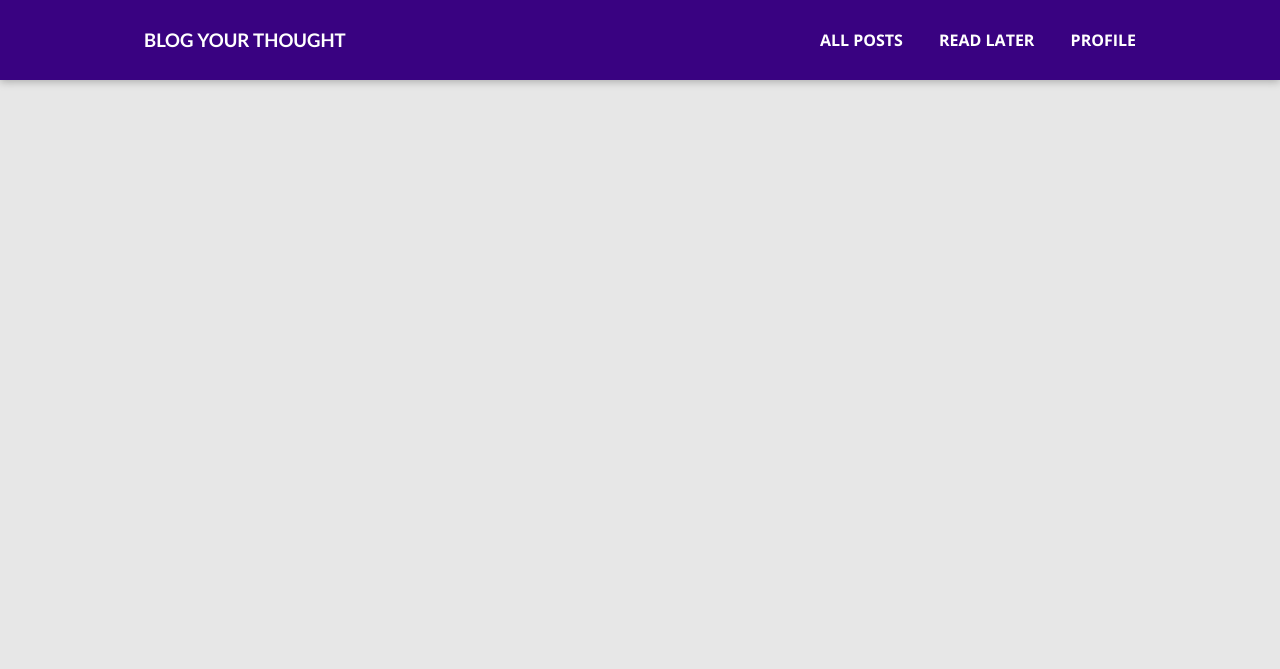
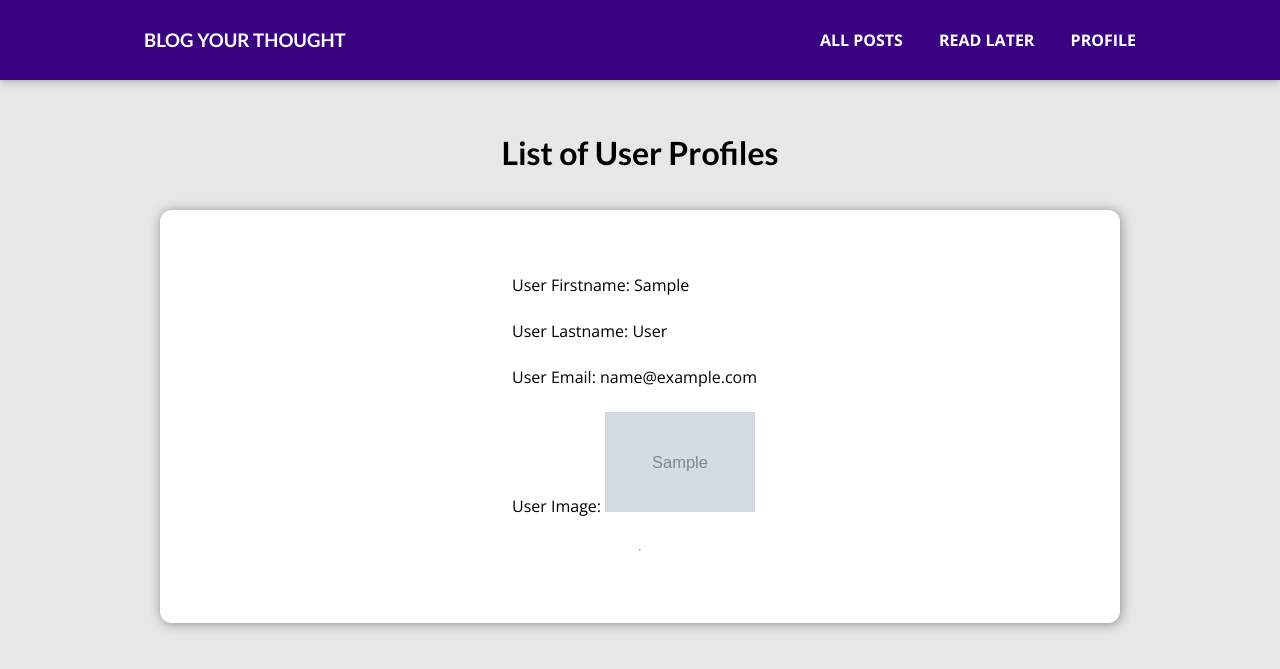
Before and after one commit to snadi043/BLOGSAPPLICATION, a Django app: page /user-profile-list in a window 1280 px wide. Shown: the top 669 px of the page. Run offline with Django 5.2, Linux system fonts and the light colour scheme; tables that the repository leaves empty hold one stand-in row (values such as "Sample post"); grey boxes marked "Sample" are stand-in pictures.

Commit message:
Implemented the UserProfile Feature in the myblogs application.

```diff
--- a/myblogs/admin.py
+++ b/myblogs/admin.py
@@ -2,7 +2,7 @@ from django.contrib import admin
 
 # Register your models here.
 
-from .models import Author,Blog,Tag,ReviewsModel
+from .models import Author,Blog,Tag,UserProfile,ReviewsModel
 
 class BlogAdmin(admin.ModelAdmin):
     list_display = ["title", "author", "slug", "updatedOn"]
@@ -19,8 +19,12 @@ class TagAdmin(admin.ModelAdmin):
 class ReviewAdmin(admin.ModelAdmin):
     list_display = ["reviewer_name", "reviewer_rating", "blog"]
 
+class UserAdmin(admin.ModelAdmin):
+    list_display = ["first_name", "last_name", "email"]
+
 
 admin.site.register(Author, AuthorAdmin)
 admin.site.register(Blog, BlogAdmin)
 admin.site.register(Tag, TagAdmin)
 admin.site.register(ReviewsModel, ReviewAdmin)
+admin.site.register(UserProfile, UserAdmin)
--- a/myblogs/models.py
+++ b/myblogs/models.py
@@ -83,8 +83,19 @@ class ReviewsModel(models.Model):
         def __str__(self):
             return str(self.blog.title)
 
-class UserProfileImage(models.Model):
+class UserProfile(models.Model):
+    first_name = models.CharField(null=True, max_length=10)
+    last_name = models.CharField(null=True, max_length=10)
+    email = models.EmailField()
     userImage = models.FileField(upload_to="myblogs/images/uploads", null=True)
+
+    class Meta:
+        verbose_name = "User"
+        verbose_name_plural = "Users"
+
+        def __str__(self):
+            return str(self.first_name)
+
 
 # class CommentsModel(models.Model):
 #     username = models.CharField(null=True, unique=True)
--- /dev/null
+++ b/myblogs/static/myblogs/css/user-profile-list.css
@@ -0,0 +1,31 @@
+.user-profiles{
+    display: flex;
+    flex-direction: column;
+    padding: 7rem 5rem;
+    text-align: center;
+}
+
+.user-profiles-list{
+    background-color: white;
+    padding: 2rem;
+    border-radius: 12px;
+    width: 60rem;
+    margin: -6rem auto 2rem auto;
+    box-shadow: 1px 1px 12px rgba(0, 0, 0, 0.4);
+}
+
+.user-profiles-list ul{
+    display: flex;
+    flex-direction: column;
+    align-items: flex-start;
+    padding:2rem 20rem
+}
+
+.user-profiles-list li{
+    list-style: none;
+}
+
+.user-profiles-list img{
+    height:100px;
+    width: 150px;
+}
--- a/myblogs/templates/myblogs/user-profile-list.html
+++ b/myblogs/templates/myblogs/user-profile-list.html
@@ -9,6 +9,7 @@
 {% block pageStyles %}
     <link rel="stylesheet" href="{% static 'myblogs/css/thankyou.css' %}"/>
     <link rel="stylesheet" href="{% static 'myblogs/css/all-posts.css' %}"/>
+    <link rel="stylesheet" href="{% static 'myblogs/css/user-profile-list.css' %}"/>
 {% endblock %}
 
 {% block pageContent %}
@@ -16,12 +17,16 @@
         <h1>List of User Profiles</h1>
     </div>
 
-    <div>
+    <div class="user-profiles-list">
         <ul>
             {% for profile in profiles %}
-                <li>
+                <li>User Firstname: {{ profile.first_name }}</li>
+                <li>User Lastname: {{ profile.last_name }}</li>
+                <li>User Email: {{ profile.email }}</li>
+                <li>User Image:
                     <img src="{{ profile.userImage.url }}"/>
                 </li>
+                <hr>
             {% endfor %}
         </ul>
     </div>
--- a/myblogs/views.py
+++ b/myblogs/views.py
@@ -4,7 +4,7 @@ from django.http import HttpResponseRedirect
 
 from django.urls import reverse
 
-from .models import Blog, UserProfileImage, ReviewsModel
+from .models import Blog, UserProfile, ReviewsModel
 
 from .forms import CreateUserProfileForm, ReviewsForm
 
@@ -17,27 +17,49 @@ def store_file(file):
             dest.write(chunk)
 
 class UserProfileList(ListView):
-    model = UserProfileImage
+    model = UserProfile
     template_name = 'myblogs/user-profile-list.html'
     success_url = '/posts/userprofilelist'
+    context_object_name = 'profiles'
+    profiles = UserProfile.objects.all()
+
+    print(profiles, 'UserProfileList')
 
 
 # Creating the class based View for the purpose of creating the user profile by importing the View library from the django.views
-class CreateUserProfileView(TemplateView):
+class CreateUserProfileView(View):
     def get(self, request):
         form = CreateUserProfileForm()
-        return render(request, "myblogs/create-profile.html", {"form": form})
+        profiles = UserProfile.objects.all()
+
+        context = {
+            "profiles": profiles,
+            "form" : form
+        }
+
+        return render(request, "myblogs/create-profile.html", context)
 
     def post(self, request):
         submitted_form = CreateUserProfileForm(request.POST, request.FILES)
 
         if submitted_form.is_valid():
-            # store_file(request.FILES['image'])
-            user_profile_image = UserProfileImage(userImage=request.FILES['image'])
-            user_profile_image.save()
+            first_name = request.POST.get('firstname')
+            last_name = request.POST.get('lastname')
+            email = request.POST.get('email')
+            userImage=request.FILES.get('image')
+
+            user_profile_data = UserProfile(first_name = first_name, last_name = last_name, email = email, userImage = userImage)
+
+            user_profile_data.save()
+
+            context = {
+                "profiles": user_profile_data,
+                "submitted_form" : submitted_form
+            }
+
             return HttpResponseRedirect('/posts/thankyou')
         else:
-            return render(request, "myblogs/create-profile.html", {"form" : submitted_form})
+            return render(request, "myblogs/create-profile.html", context)
 
 # This is the response / view which has to be rendered when the landing page of the application is triggered.
 class StartingPageView(ListView):
```
Also changed, not shown: myblogs/templates/myblogs/create-profile.html (+8 -4 lines).
